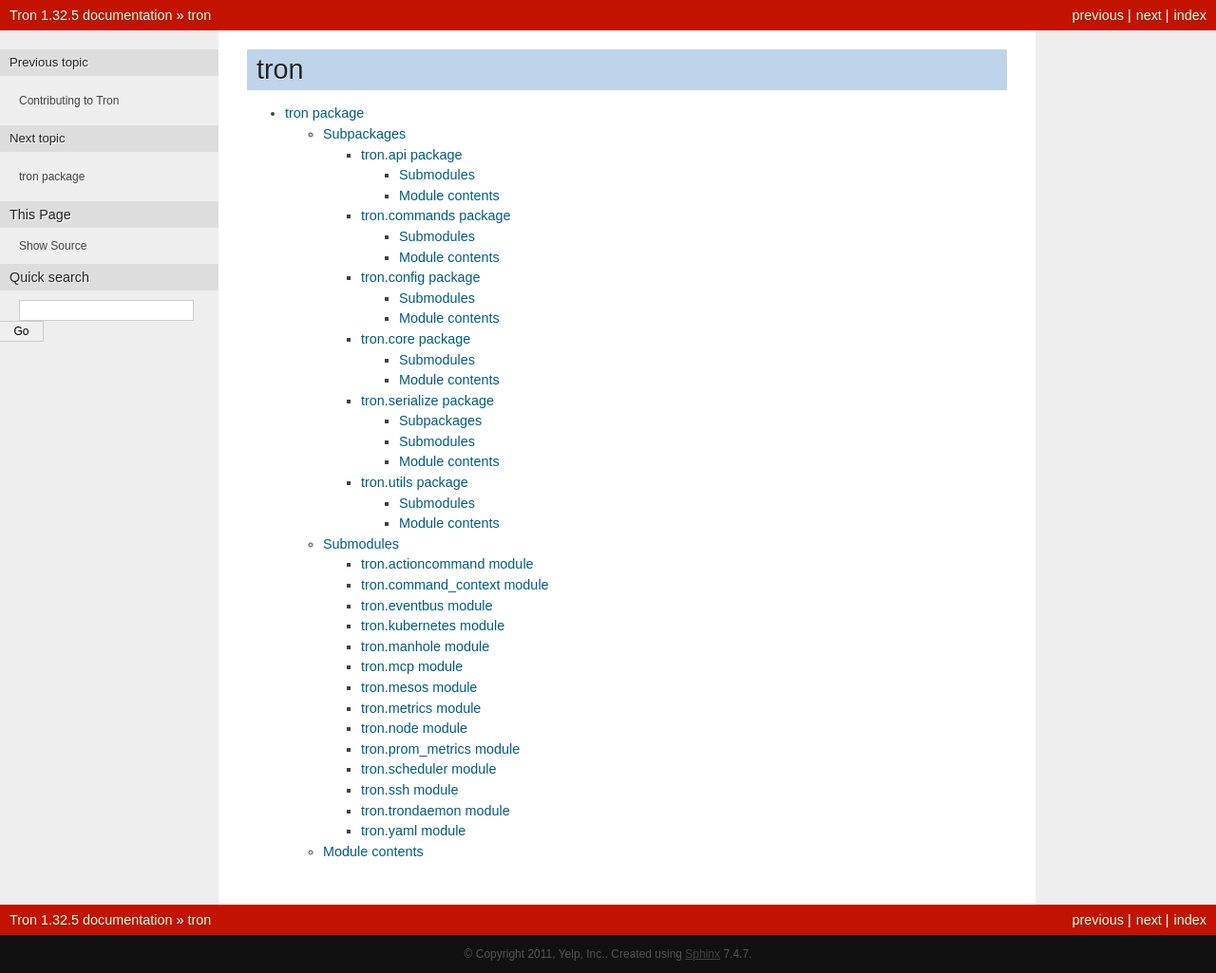
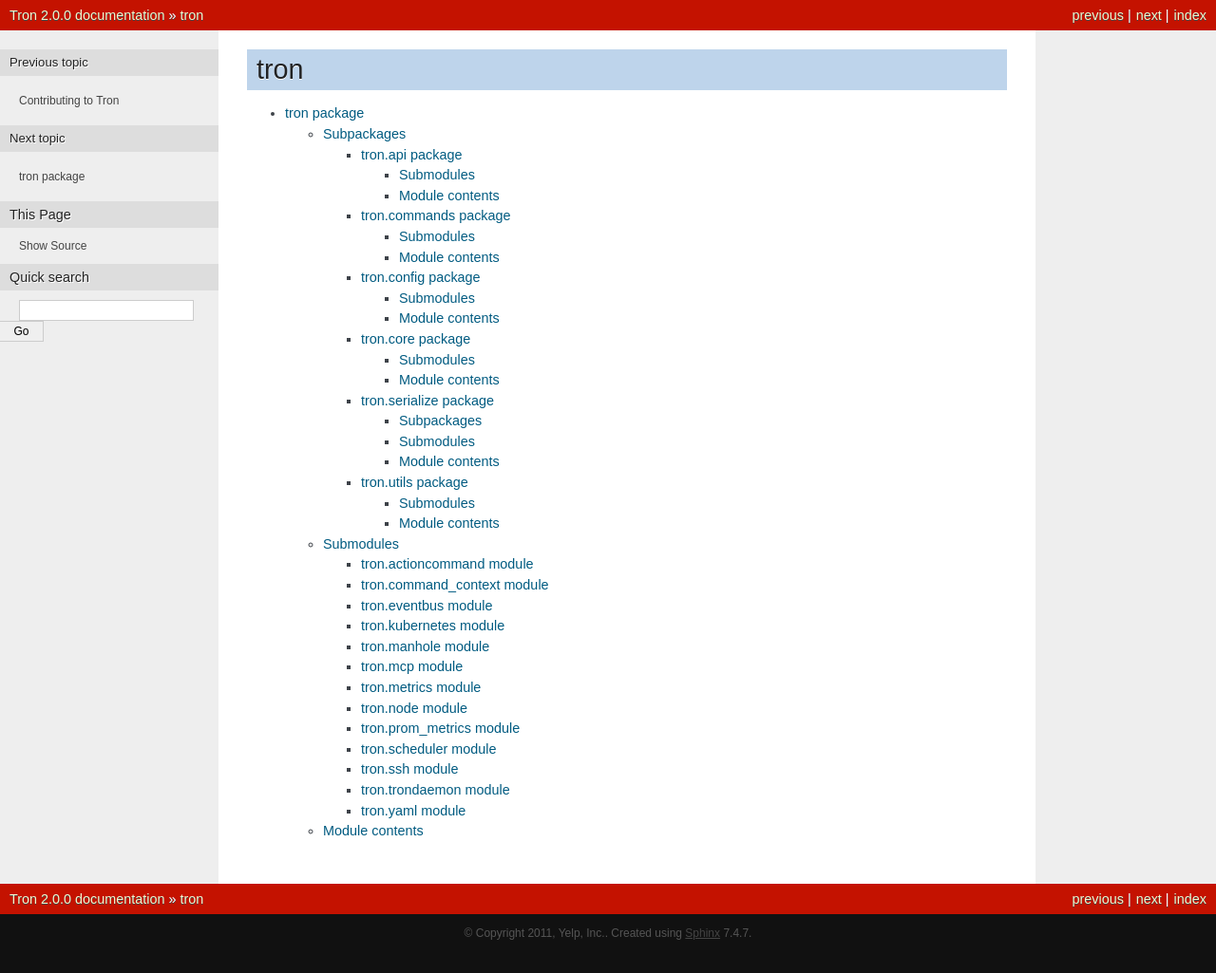
Before and after one commit to Yelp/Tron, a Sphinx documentation site: the page built from docs/source/generated/modules.rst, in a window 1280 px wide. Shown: the whole page at 95% size. Built offline with Sphinx 7.4.7, drawn with Linux system fonts in a browser that asks for light colours; after the commit the page ends 1003 px from its top, so only the background shows below that.

Commit message:
Released 2.0.0 via make release

```diff
--- a/docs/source/generated/tron.mesos.rst
+++ /dev/null
@@ -1,7 +0,0 @@
-tron.mesos module
-=================
-
-.. automodule:: tron.mesos
-   :members:
-   :undoc-members:
-   :show-inheritance:
--- a/docs/source/generated/tron.rst
+++ b/docs/source/generated/tron.rst
@@ -26,7 +26,6 @@ Submodules
    tron.kubernetes
    tron.manhole
    tron.mcp
-   tron.mesos
    tron.metrics
    tron.node
    tron.prom_metrics
--- a/tron/__init__.py
+++ b/tron/__init__.py
@@ -17,4 +17,4 @@
 # setup phase, the dependencies may not exist on disk yet.
 #
 # Don't bump version manually. See `make release` docs in ./Makefile
-__version__ = "1.32.5"
+__version__ = "2.0.0"
```
Also changed, not shown: 2 other files.
